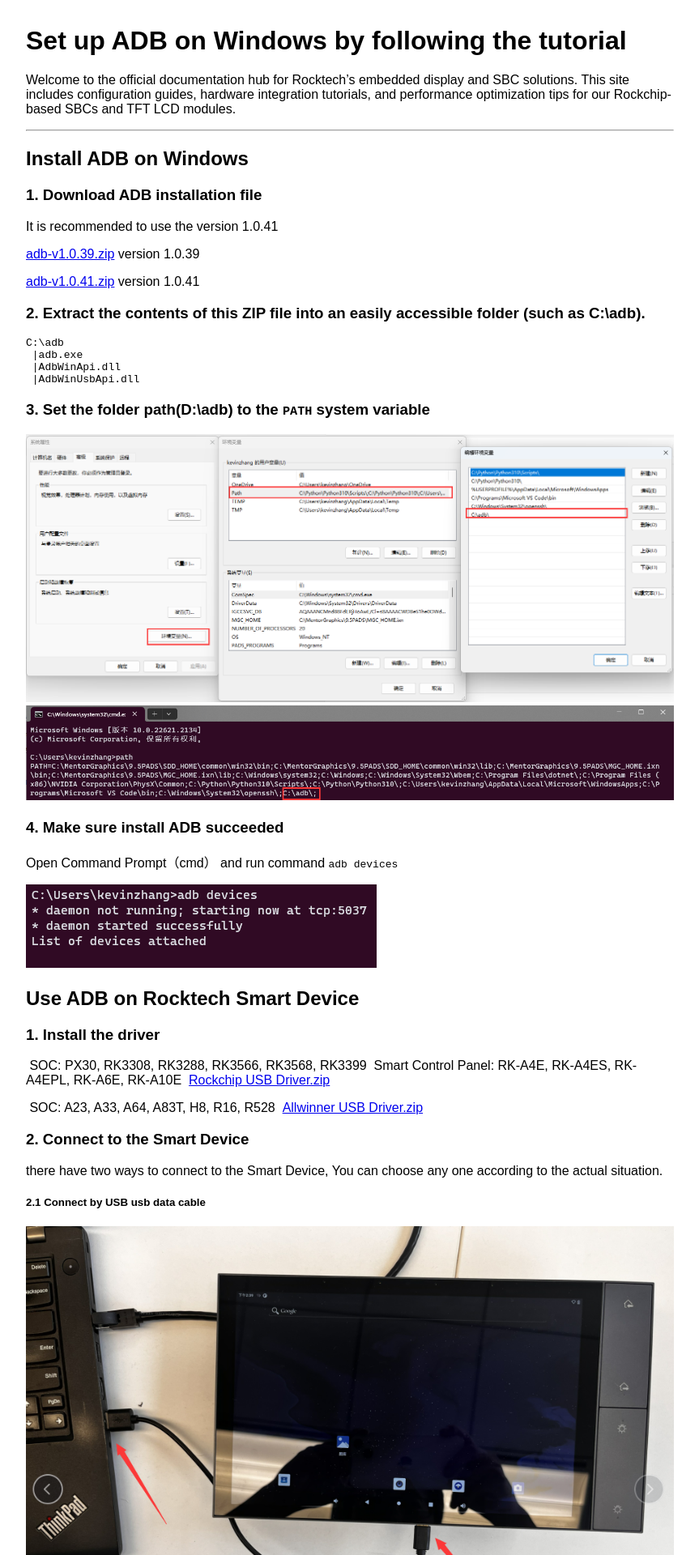
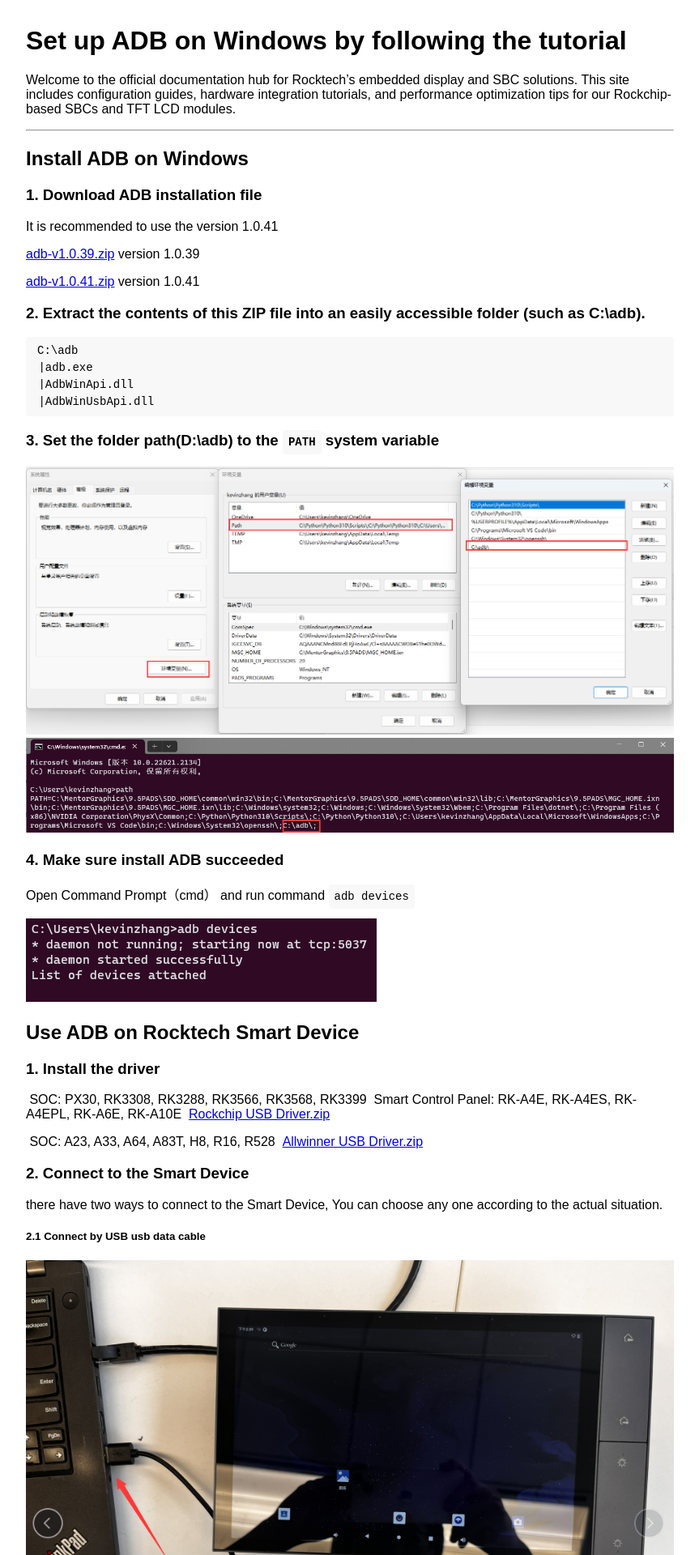
Before and after one commit to Kevin109/kevin109.github.io, a Jekyll site: the page built from setup-adb-on-windows.md, in a window 1280 px wide. Shown: the top 1920 px of the page at 81% size, without its empty margins (208-1071 px from the left). Built offline with Jekyll 4.4.1, drawn with Linux system fonts in a browser that asks for light colours; our own code applies the rules of GitHub Pages for plain Markdown files.

Commit message:
modify post setup-adb-on-windows.md

````diff
--- a/_layouts/custom.html
+++ b/_layouts/custom.html
@@ -7,7 +7,7 @@
   <style>
     body { font-family: sans-serif; max-width: 800px; margin: 2rem auto; padding: 0 1rem; }
   </style>
-  <link rel="stylesheet" href="/docs/css/custom.css">
+  <link rel="stylesheet" href="/css/custom.css">
 </head>
 <body>
   {{ content }}
--- a/sbc/setup-adb-on-windows.md
+++ b/setup-adb-on-windows.md
@@ -8,9 +8,9 @@ Welcome to the official documentation hub for Rocktech’s embedded display and
 ### 1. Download ADB installation file
 It is recommended to use the version 1.0.41
 
-[adb-v1.0.39.zip](../download/adb-v1.0.39.zip) version 1.0.39
+[adb-v1.0.39.zip](/download/adb-v1.0.39.zip) version 1.0.39
 
-[adb-v1.0.41.zip](../download/adb-v1.0.41.zip) version 1.0.41
+[adb-v1.0.41.zip](/download/adb-v1.0.41.zip) version 1.0.41
 
 ### 2. Extract the contents of this ZIP file into an easily accessible folder (such as C:\adb).
 ```text
@@ -21,35 +21,35 @@ C:\adb
 ```
 ### 3. Set the folder path(D:\adb) to the `PATH` system variable
 
-<img src="../images/2023-08-30_151940_3214020.44115000558404527.png" alt="Environment setup" style="max-width: 100%; height: auto;" />
-<img src="../images/2023-08-30_151815_0390640.02988313158176603.png" alt="Environment setup" style="max-width: 100%; height: auto;" />
+<img src="/images/2023-08-30_151940_3214020.44115000558404527.png" alt="Environment setup" style="max-width: 100%; height: auto;" />
+<img src="/images/2023-08-30_151815_0390640.02988313158176603.png" alt="Environment setup" style="max-width: 100%; height: auto;" />
 
 ### 4. Make sure install ADB succeeded
 Open Command Prompt（cmd） and run command `adb devices`
 
-<img src="../images/2023-08-30_152802_9306390.23540734979466404.png" alt="Environment setup" style="max-width: 100%; height: auto;" />
+<img src="/images/2023-08-30_152802_9306390.23540734979466404.png" alt="Environment setup" style="max-width: 100%; height: auto;" />
 
 ## Use ADB on Rocktech Smart Device
 ### 1. Install the driver
 
 &nbsp;SOC: PX30, RK3308, RK3288, RK3566, RK3568, RK3399
 &nbsp;Smart Control Panel: RK-A4E, RK-A4ES, RK-A4EPL, RK-A6E, RK-A10E
-&nbsp;[Rockchip USB Driver.zip](../download/Rockchip_USB_Driver.zip)
+&nbsp;[Rockchip USB Driver.zip](/download/Rockchip_USB_Driver.zip)
 
 &nbsp;SOC: A23, A33, A64, A83T, H8, R16, R528
-&nbsp;[Allwinner USB Driver.zip](../download/Allwinner_USB_Driver.zip)
+&nbsp;[Allwinner USB Driver.zip](/download/Allwinner_USB_Driver.zip)
 
 ### 2. Connect to the Smart Device
 there have two ways to connect to the Smart Device, You can choose any one according to the actual situation.
 ##### 2.1 Connect by USB usb data cable
 
-<img src="../images/2023-08-30_155209_3850890.2329156398027219.png" alt="Environment setup" style="max-width: 100%; height: auto;" />
+<img src="/images/2023-08-30_155209_3850890.2329156398027219.png" alt="Environment setup" style="max-width: 100%; height: auto;" />
 
 ##### 2.2 Connect by WiFi
 Make sure both the Smart Device and the computer are both are connected to the same WiFi（or router）
 
-<img src="../images/2023-08-30_163139_9836050.45092418198247275.png" alt="Environment setup" style="max-width: 100%; height: auto;" />
-<img src="../images/2023-08-30_163139_9836050.45092418198247275.png" alt="Environment setup" style="max-width: 100%; height: auto;" />
+<img src="/images/2023-08-30_163139_9836050.45092418198247275.png" alt="Environment setup" style="max-width: 100%; height: auto;" />
+<img src="/images/2023-08-30_163139_9836050.45092418198247275.png" alt="Environment setup" style="max-width: 100%; height: auto;" />
 
 ![](../images/2023-08-30_163309_5508940.6642492226795811.png)
 Connect ADB by WiFi
@@ -57,7 +57,7 @@ Connect ADB by WiFi
 adb connect 10.0.0.89
 ```
 
-<img src="../images/2023-08-30_164736_0200210.2697552630903599.png" alt="Environment setup" style="max-width: 100%; height: auto;" />
+<img src="/images/2023-08-30_164736_0200210.2697552630903599.png" alt="Environment setup" style="max-width: 100%; height: auto;" />
 
 ### 3. Push/Pull file
 ##### 3.1 push file to the Smart Device
````
